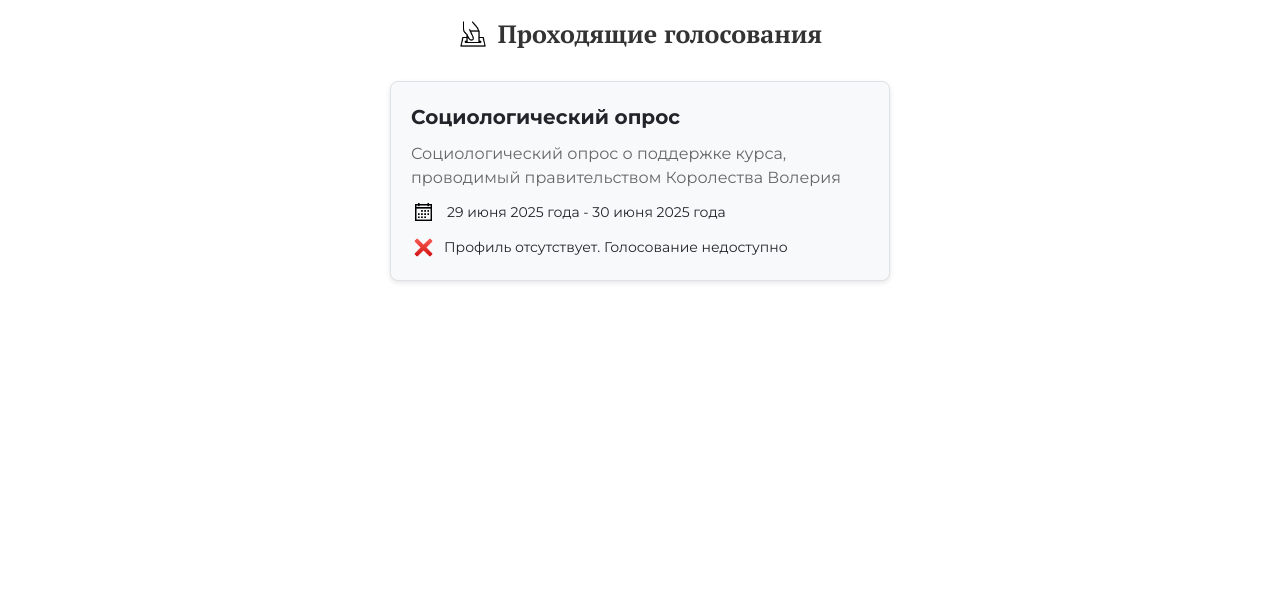
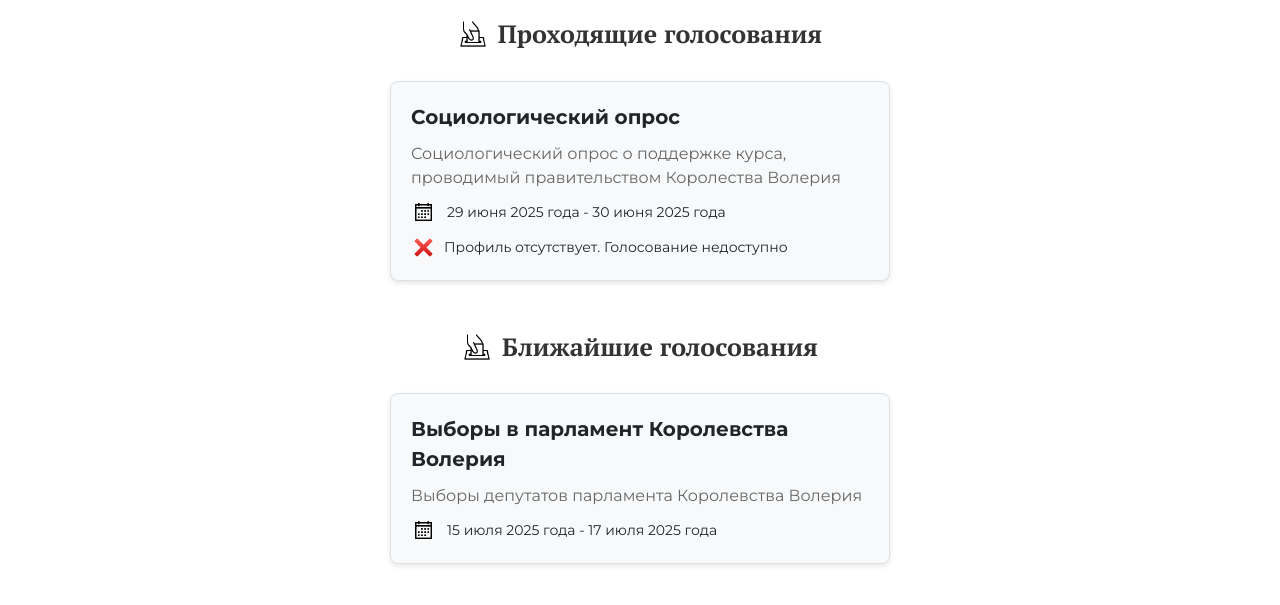
Before and after one commit to Kingdom-Voleria/VolerianGovCEC, a website: page elections.html in a window 1280 px wide. Shown: the part 107-712 px from the top of the page. Drawn offline with Linux system fonts and the light colour scheme; no server answers.

Commit message:
elections 1

```diff
--- a/elections.html
+++ b/elections.html
@@ -67,11 +67,23 @@
 
         </div>
 
-        <div class="selection-inactive" style="display: none;">
+        <div class="selection-inactive" style="margin-top: 50px;">
             <h2 class="title-inactive">
                 <img src="image/icon/selection.png" class="selection-icon" alt="Иконка голосования">
                 Ближайшие голосования
             </h2>
+
+            <a href="vote.html" id="vote-link" style="text-decoration: none;">
+                <div class="selection-block">
+                    <p class="title-block">Выборы в парламент Королевства Волерия</p>
+                    <p class="selection-description">Выборы депутатов парламента Королевства Волерия</p>
+                    <p class="selection-date">
+                        <img src="image/icon/date.png" class="date-icon" alt="Иконка даты">
+                        <span class="date-text">15 июля 2025 года - 17 июля 2025 года</span>
+                    </p>
+                </div>
+            </a>
+
         </div>
     </div>
 
```
